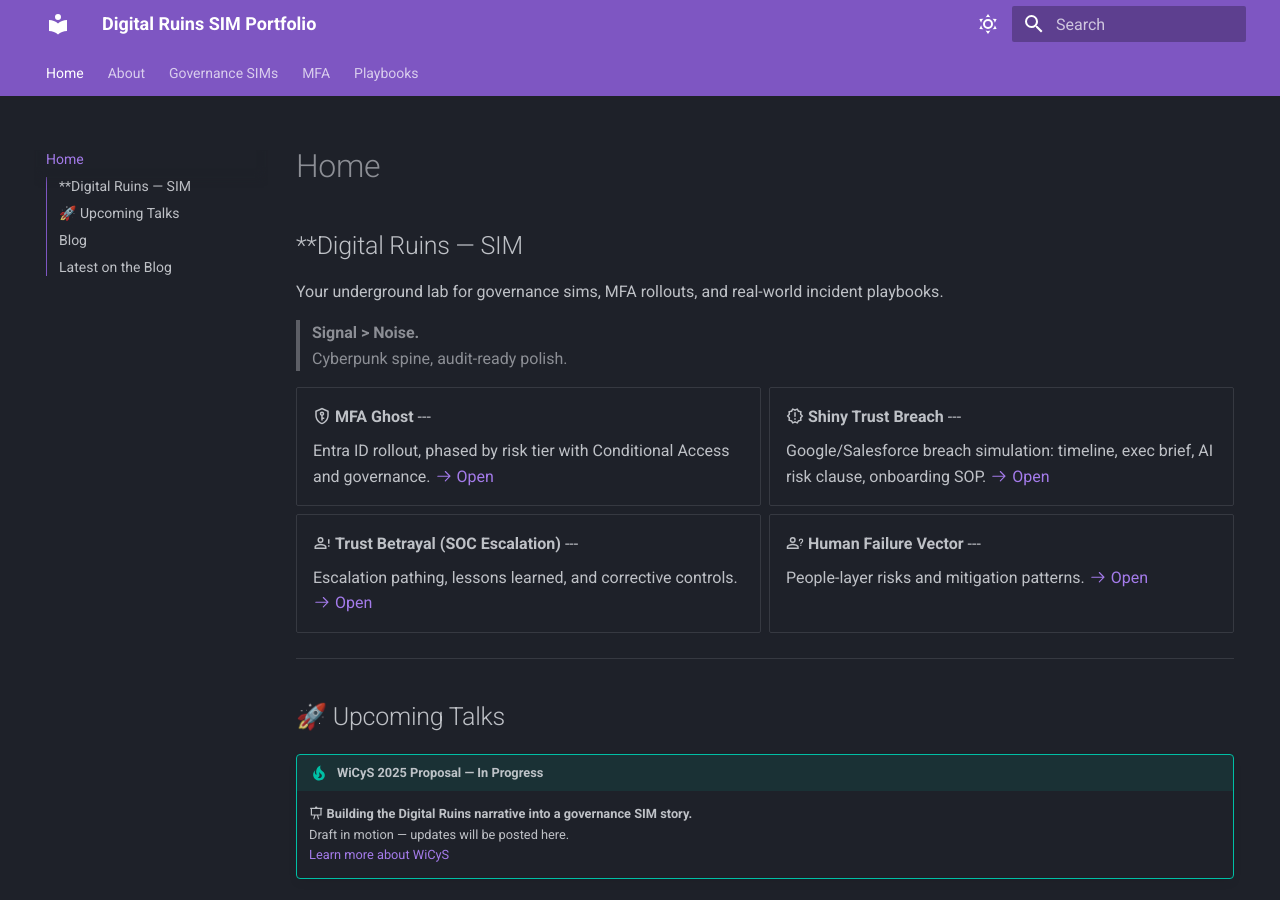
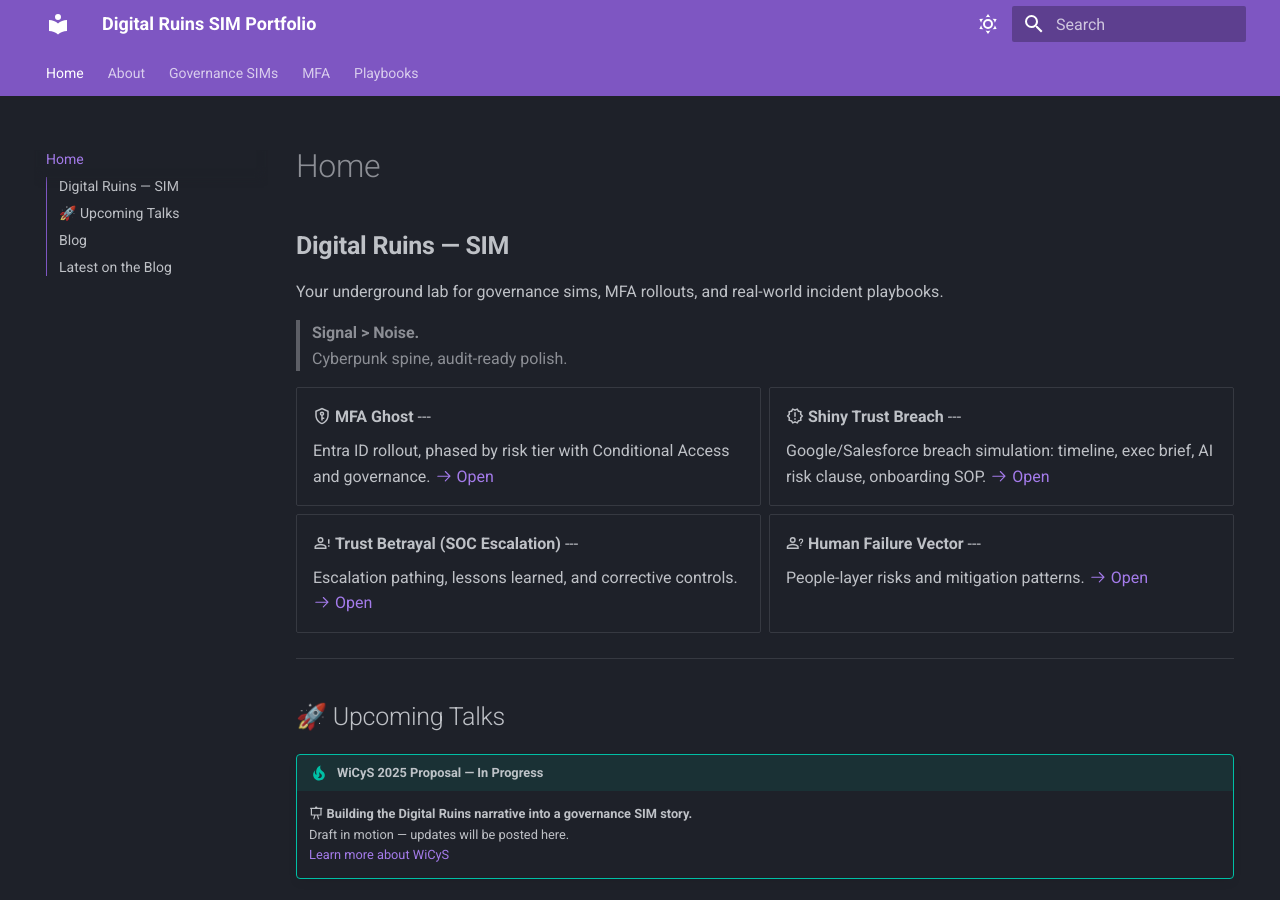
Before and after one commit to marjeanm/The_Digital_Ruins-, an MkDocs documentation site: the page built from docs/index.md, in a window 1280 px wide and 900 px high. Built offline with MkDocs 1.6.1 and Material for MkDocs 9.7.7, drawn with Linux system fonts in a browser that asks for light colours.

```diff
--- a/docs/index.md
+++ b/docs/index.md
@@ -4,7 +4,7 @@ hide:
   - toc
 ---
 
-## **Digital Ruins — SIM
+## **Digital Ruins — SIM**
 
 Your underground lab for governance sims, MFA rollouts, and real-world incident playbooks.
 
```
